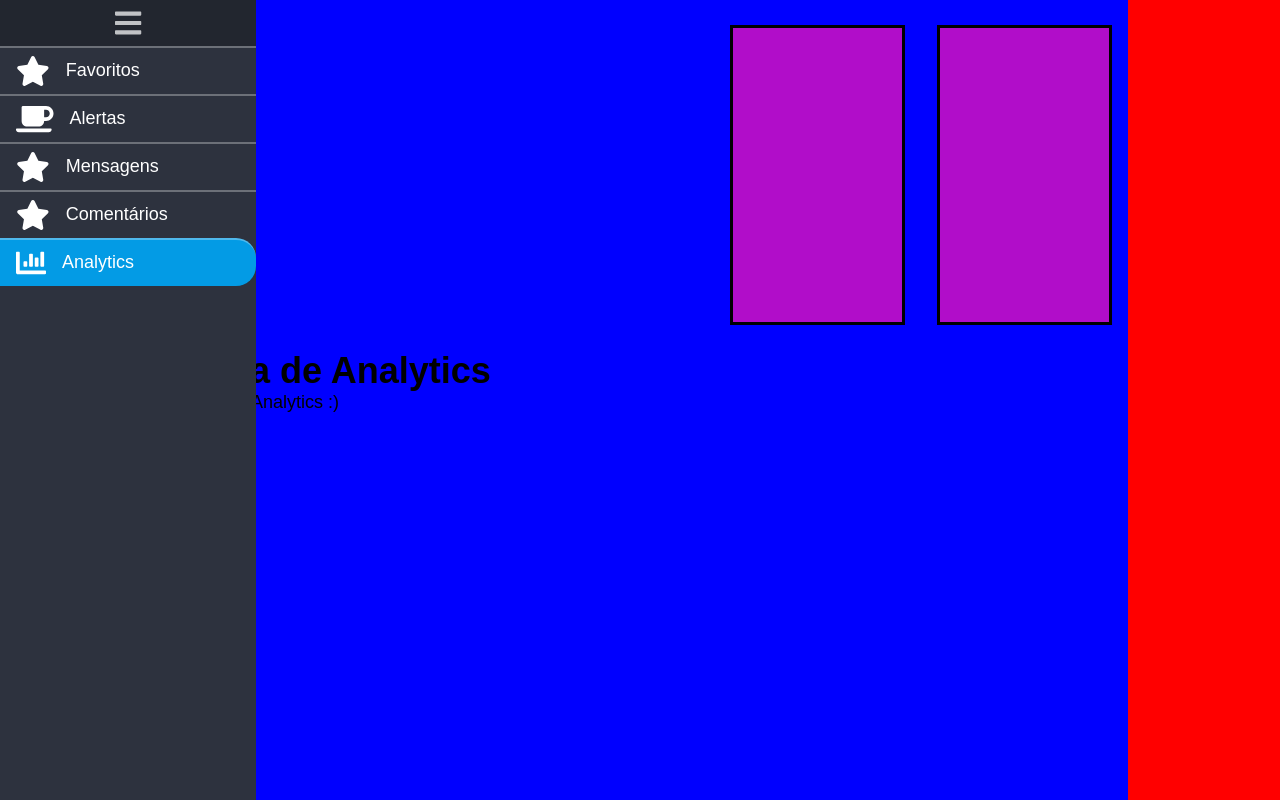
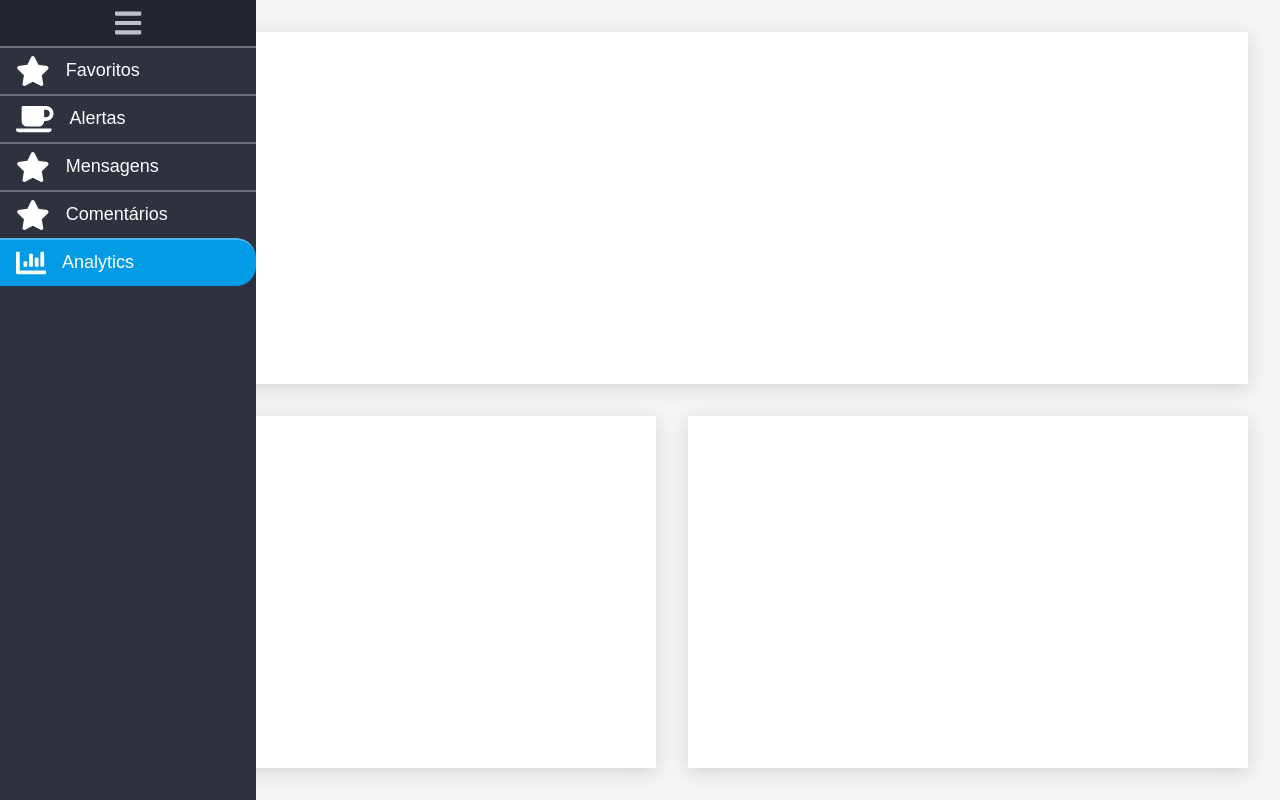
Before and after one commit to daniudo557/my-ecommerce-dashboard, a React (Create React App) app: page /analytics in a window 1280 px wide. Shown: the top 800 px of the page. Built offline with nearby package versions, Linux system fonts and the light colour scheme.

Commit message:
Create cards to graphs

```diff
--- a/src/App.js
+++ b/src/App.js
@@ -5,7 +5,7 @@ import { withRouter } from 'react-router-dom'
 
 const App = ({ children }) => {
   return (
-    <div style={{ display: 'flex', flexDirection: 'row', height: '100%' }}>
+    <div style={{ display: 'flex', flexDirection: 'row' }}>
       <GlobalStyle />
       <Layout />
       {children}
--- a/src/components/sidebar/index.js
+++ b/src/components/sidebar/index.js
@@ -1,13 +1,19 @@
 import React from 'react'
+
 import { BigSidebar, LittleSidebar } from './styles'
+import { useWindowDimensions } from '../../functions/functions'
 
 const Sidebar = ({ children, isOpen }) => {
   const renderContent = () => <div>{children}</div>
+  const { width } = useWindowDimensions()
+  const isMobile = width < 812
 
-  return (
-    isOpen
-      ? <BigSidebar>{renderContent()}</BigSidebar>
-      : <LittleSidebar>{renderContent()}</LittleSidebar>
+  if (isMobile) {
+    return <></>
+  }
+  return (isOpen
+    ? <BigSidebar>{renderContent()}</BigSidebar>
+    : <LittleSidebar>{renderContent()}</LittleSidebar>
   )
 }
 
--- a/src/pages/Analytics.js
+++ b/src/pages/Analytics.js
@@ -1,8 +1,11 @@
 import React from 'react'
-import { Container, PurpleSquareContainer, PurpleSquare } from './styles'
+import { Container, Card, HalfCard } from './styles'
 import ReactEcharts from 'echarts-for-react'
+import { useWindowDimensions } from '../functions/functions'
 
 const Analytics = () => {
+  const { width } = useWindowDimensions()
+  const isMobile = width < 812
   const getOption = () => {
     return {
       title: {
@@ -14,14 +17,9 @@ const Analytics = () => {
       legend: {
         data: ['primeiro', 'segundo', 'terceiro']
       },
-      toolbox: {
-        feature: {
-          saveAsImage: {}
-        }
-      },
       grid: {
         left: '3%',
-        right: '4%',
+        right: '10%',
         bottom: '3%',
         containLabel: true
       },
@@ -64,19 +62,32 @@ const Analytics = () => {
   }
   return (
     <Container>
-      <div style={{ backgroundColor: 'blue' }}>
-        <PurpleSquareContainer>
+      <div style={{ width: '100%', padding: isMobile ? '0px 16px' : '0px 32px' }}>
+        <Card style={{ margin: isMobile ? '16px 0px 8px 0px' : '32px 0px 16px 0px' }}>
           <ReactEcharts
             option={getOption()}
-            style={{ height: '350px', width: '100%' }}
+            style={{ height: '100%', width: '100%' }}
           />
-          <PurpleSquare />
-          <PurpleSquare />
-        </PurpleSquareContainer>
-        <h1>Página de Analytics</h1>
-        <p>
-        Exemplo de Analytics :)
-        </p>
+        </Card>
+
+        <HalfCard style={{ margin: isMobile ? '16px 8px 16px 0px' : '16px 16px 32px 0px' }}>
+          <ReactEcharts
+            option={getOption()}
+            style={{ height: '100%', width: '100%' }}
+          />
+        </HalfCard>
+        <HalfCard style={{ margin: isMobile ? '16px 0px 16px 8px' : '16px 0px 32px 16px' }}>
+          <ReactEcharts
+            option={getOption()}
+            style={{ height: '100%', width: '100%' }}
+          />
+        </HalfCard>
+        <Card style={{ margin: isMobile ? '16px 0px 8px 0px' : '32px 0px 16px 0px' }}>
+          <ReactEcharts
+            option={getOption()}
+            style={{ height: '100%', width: '100%' }}
+          />
+        </Card>
       </div>
     </Container>
   )
--- a/src/pages/styles.js
+++ b/src/pages/styles.js
@@ -3,9 +3,13 @@ import styled from 'styled-components'
 export const Container = styled.div`
   justify-content: center;
   display: flex;
-  background-color: red;
-  width: 100%;
-  margin-left: 64;
+  width: calc(100% - 64px);
+  margin-left: 64px;
+
+  @media screen and (max-width: 812px) {
+    width: 100%;
+    margin-left: 0px;
+  }
 `
 
 export const PurpleSquareContainer = styled.div`
@@ -20,3 +24,22 @@ export const PurpleSquare = styled.div`
   height: 300px;
   border: solid #000;
 `
+const defaultCard = `
+  width: 100%;
+  height: calc(50vh - 48px);
+  background-color: #fff;
+  box-shadow: 0px 4px 20px rgba(0, 0, 0, 0.14);
+`
+export const Card = styled.div`
+  ${defaultCard}
+`
+export const HalfCard = styled.div`
+  ${defaultCard}
+  display: inline-block;
+  vertical-align: middle;
+  width: calc(50% - 16px);
+
+  @media screen and (max-width: 812px) {
+    width: calc(50% - 8px);
+  }
+`
--- a/src/styles/global.js
+++ b/src/styles/global.js
@@ -11,7 +11,7 @@ export default createGlobalStyle`
   body {
     font-family: Arial, Helvetica, sans-serif;
     font-size: 18px;
-    background: #fff;
+    background-color: #F5F5F5;
     text-rendering: optimizeLegibility;
     -webkit-font-smoothing: antialiased;
   }
```
